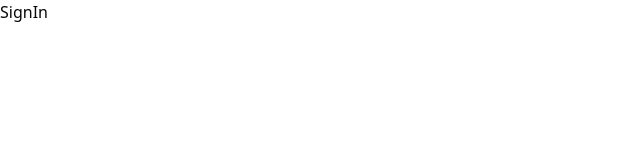
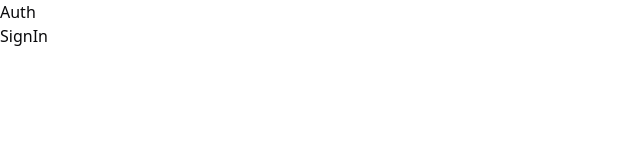
Before and after one commit to davi1985/pizzashop-web, a React (Vite) app: page /sign-in in a window 1280 px wide. Shown: the top 160 px of the page, without its empty margins (0-640 px from the left). Built offline with nearby package versions, Linux system fonts and the light colour scheme.

Commit message:
add layouts

```diff
--- /dev/null
+++ b/src/pages/_layouts/app.tsx
@@ -0,0 +1,13 @@
+import { Outlet } from 'react-router-dom'
+
+export const AppLayout = () => {
+  return (
+    <div>
+      <h1>App</h1>
+
+      <div>
+        <Outlet />
+      </div>
+    </div>
+  )
+}
--- /dev/null
+++ b/src/pages/_layouts/auth.tsx
@@ -0,0 +1,13 @@
+import { Outlet } from 'react-router-dom'
+
+export const AuthLayout = () => {
+  return (
+    <div>
+      <h1>Auth</h1>
+
+      <div>
+        <Outlet />
+      </div>
+    </div>
+  )
+}
```
Also changed, not shown: src/routes.tsx (+13 -2 lines).
